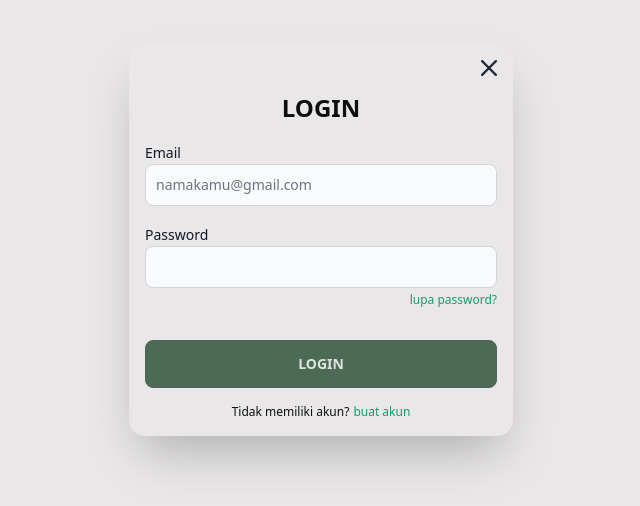
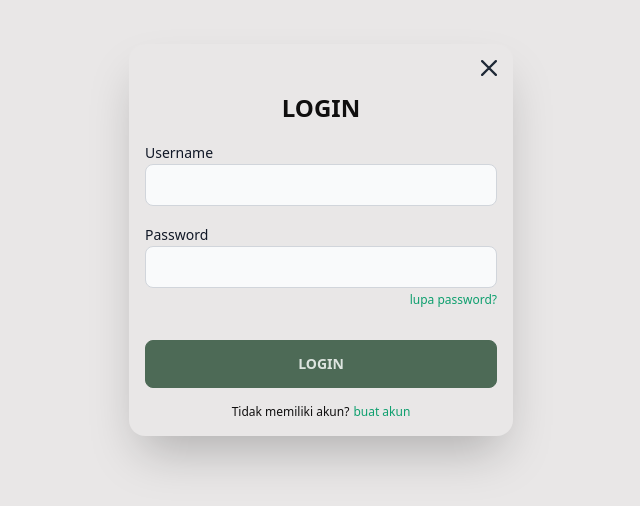
Before and after one commit to aldiyespaskalisbirta/padukuhan-sempu-fullstack, a React (Vite) app in the folder padukuhan-sempu-frontend/: page /login in a window 1280 px wide. Shown: the part 160-666 px from the top of the page, without its empty margins (319-959 px from the left). Built offline with nearby package versions, Linux system fonts and the light colour scheme.

Commit message:
login = change email to username

```diff
--- a/padukuhan-sempu-frontend/src/pages/Login.jsx
+++ b/padukuhan-sempu-frontend/src/pages/Login.jsx
@@ -5,7 +5,7 @@ import { AuthContext } from "../contex/authContextProvider";
 
 const Login = () => {
   const [inputs, setInputs] = useState({
-    email: "",
+    username: "",
     password: "",
   });
   const [error, setError] = useState("");
@@ -50,15 +50,14 @@ const Login = () => {
       <form onSubmit={handleSubmit} className="flex max-w-md flex-col gap-4">
         <div className="flex flex-col">
           <div className=" block">
-            <Label htmlFor="email" value="Email" />
+            <Label htmlFor="username" value="Username" />
           </div>
           <TextInput
-            id="email"
-            name="email"
+            id="username"
+            name="username"
             onChange={handleChange}
-            placeholder="namakamu@gmail.com"
             required
-            type="email"
+            type="text"
           />
         </div>
         <div className="flex flex-col">
```
